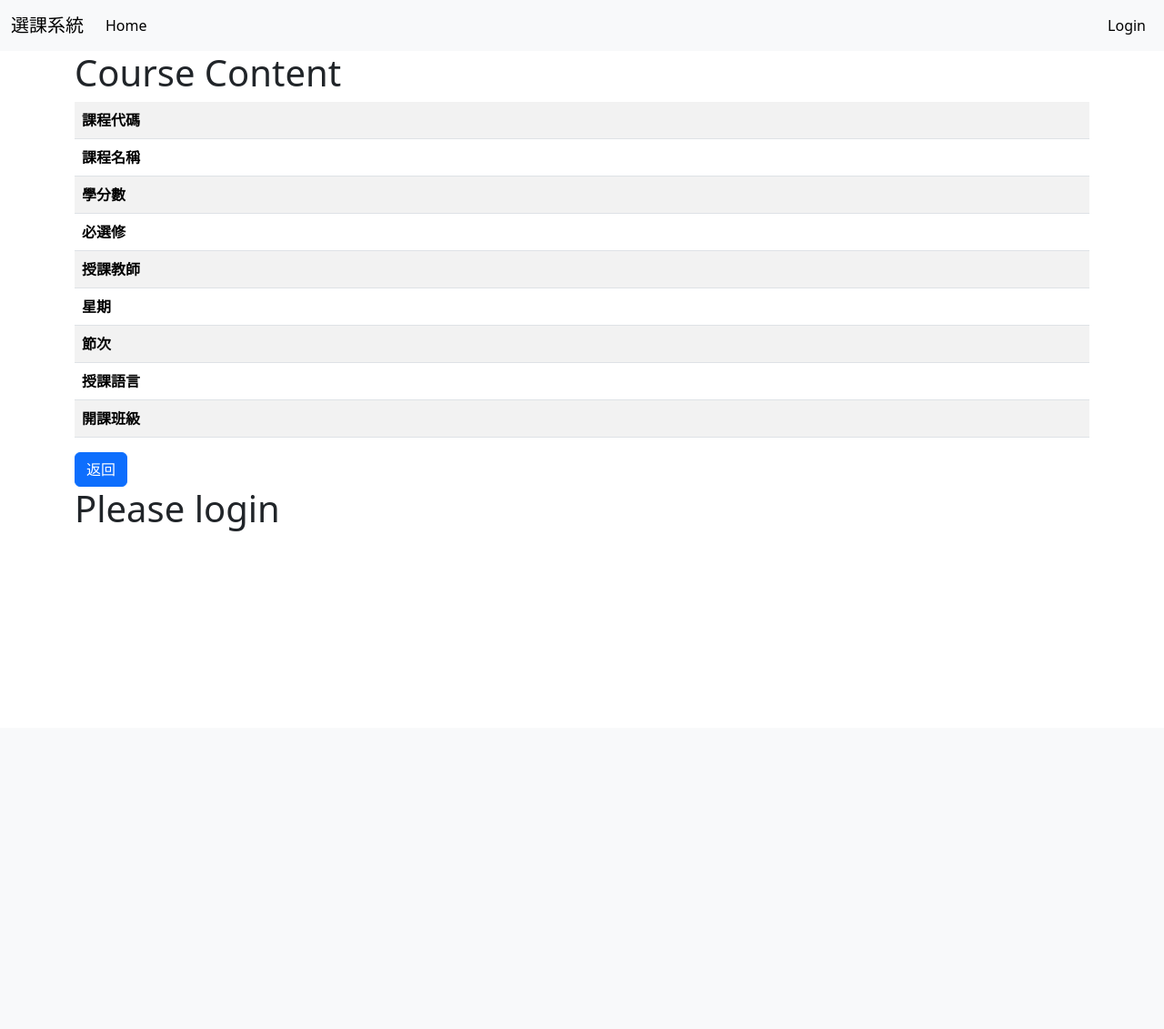
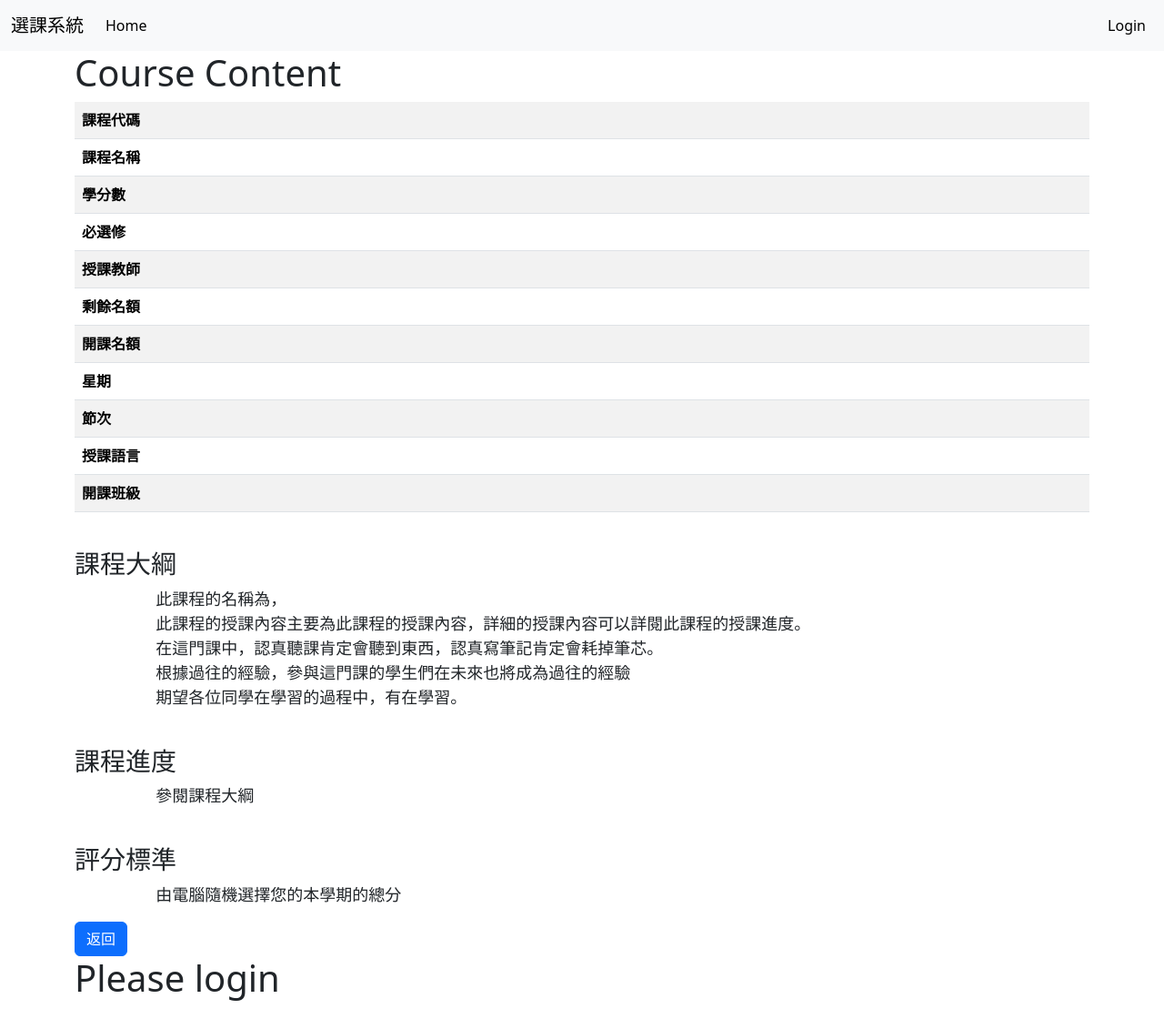
Before and after one commit to JayHuang0503/software_engineering_midterm_TEAM10, a Flask app: template website/templates/course_content.html in a window 1280 px wide. Shown: the whole page at 91% size. Before the commit the page ends 584 px from the top, so only its background shows below. Run offline with Flask 3, Linux system fonts and the light colour scheme; the template is opened without the code that fills it, so the values that code supplies are empty.

Commit message:
feat: 新增開課名額與剩餘名額至課程資料表

```diff
--- a/website/templates/course_content.html
+++ b/website/templates/course_content.html
@@ -28,6 +28,14 @@
             <td>{{target_course["teacher_name"]}}</td>
         </tr>
         <tr>
+            <th scope="col">剩餘名額</th>
+            <td>{{target_course["remaining_quota"]}}</td>
+        </tr>
+        <tr>
+            <th scope="col">開課名額</th>
+            <td>{{target_course["course_quota"]}}</td>
+        </tr>
+        <tr>
             <th scope="col">星期</th>
             <td>{{target_course["weekday"]}}</td>
         </tr>
@@ -45,6 +53,38 @@
         </tr>
     </table>
 </div>
+
+<br>
+<div>
+    <h3>課程大綱</h3>
+    <p style="font-size: large; padding-left: 8%">
+        此課程的名稱為{{target_course["course_name"]}}，
+        <br>
+        此課程的授課內容主要為此課程的授課內容，詳細的授課內容可以詳閱此課程的授課進度。
+        <br>
+        在這門課中，認真聽課肯定會聽到東西，認真寫筆記肯定會耗掉筆芯。
+        <br>
+        根據過往的經驗，參與這門課的學生們在未來也將成為過往的經驗
+        <br>
+        期望各位同學在學習的過程中，有在學習。
+    </p>
+</div>
+
+<br>
+<div>
+    <h3>課程進度</h3>
+    <p style="font-size: large; padding-left: 8%">
+        參閱課程大綱
+    </p>
+</div>
+
+<br>
+<div>
+    <h3>評分標準</h3>
+    <p style="font-size: large; padding-left: 8%">
+        由電腦隨機選擇您的本學期的總分
+    </p>
+</div>
 <button onclick="window.history.back()" class="btn btn-primary">返回</button>
 
 {% if user.is_authenticated %}
--- a/website/templates/search.html
+++ b/website/templates/search.html
@@ -81,6 +81,7 @@
                 <!-- <th scope="col">節次</th> -->
                 <!-- <th scope="col">授課語言</th> -->
                 <th scope="col">開課班級</th>
+                <th scope="col">剩餘名額/開課名額</th>
             </tr>
         </thead>
         <tbody>
@@ -100,6 +101,7 @@
                 <!-- <td>{{target_course["course_time"]}}</td> -->
                 <!-- <td>{{target_course["lang"]}}</td> -->
                 <td>{{target_course["course_for"]}}</td>
+                <td>{{target_course["remaining_quota"]}} / {{target_course["course_quota"]}}</td>
             </tr>
             {% endfor %}
         </tbody>
```
Also changed, not shown: util/add_courses.py (+7 -7 lines), website/models.py (+17 -11 lines).
